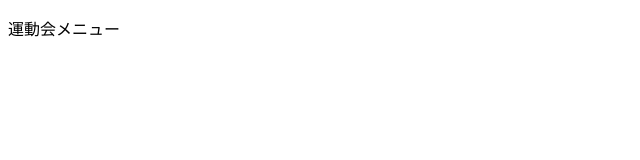
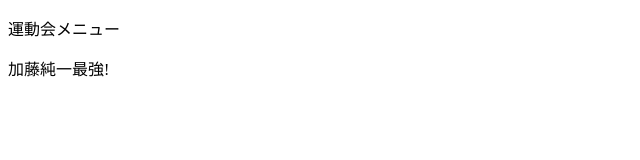
Before and after one commit to AT3101/TestTeampullreq, a plain HTML site: page index.html in a window 1280 px wide. Shown: the whole page, without its empty margins (0-640 px from the left). Drawn offline with Linux system fonts and the light colour scheme.

Commit message:
pタグ追加した

```diff
--- a/index.html
+++ b/index.html
@@ -8,5 +8,6 @@
 </head>
 <body>
     <p>運動会メニュー</p>
+		<p>加藤純一最強!</p>
 </body>
 </html>
```
